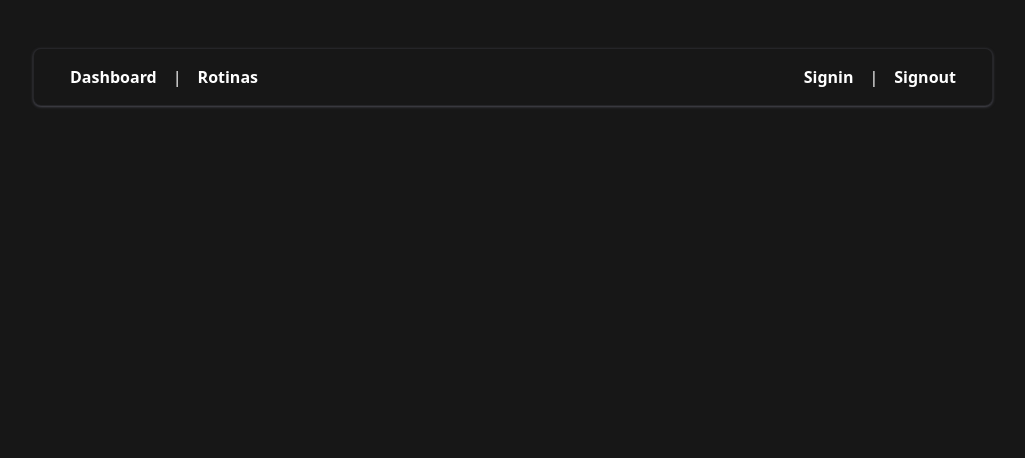
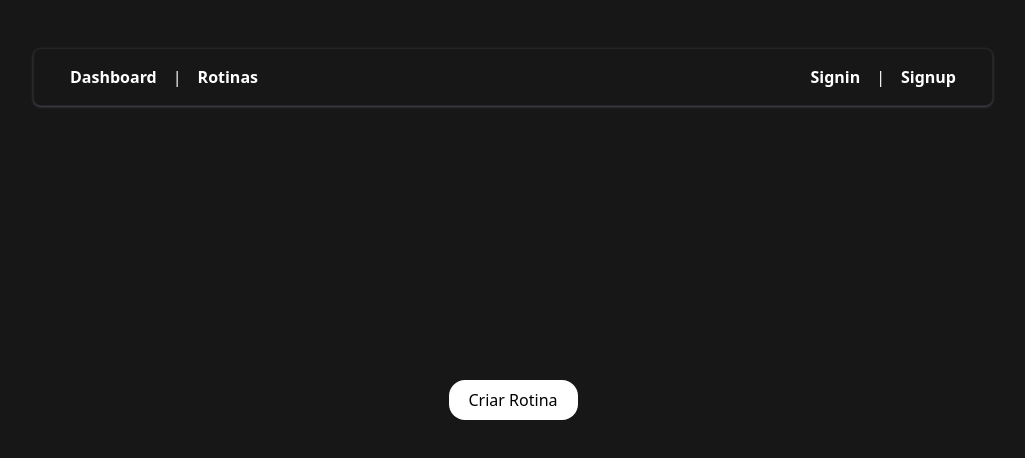
Before and after one commit to LERBritto/rotinafeita, a Next.js app in the folder src/: page /myroutine in a window 1280 px wide. Shown: the top 458 px of the page, without its empty margins (127-1152 px from the left). Built offline with nearby package versions, Linux system fonts and the light colour scheme.

Commit message:
start-create-routine

```diff
--- a/src/app/auth/signout/page.tsx
+++ b/src/app/auth/signup/page.tsx
@@ -1,4 +1,4 @@
-export default function signout() {
+export default function signup() {
     return (
         <div className="flex justify-center h-screen items-center">
             <div className="max-w-lg w-full py-20 px-10 text-white">
--- a/src/app/myroutine/page.tsx
+++ b/src/app/myroutine/page.tsx
@@ -2,6 +2,11 @@ import NavBar from "../navbar/page";
 
 export default function myroutine() {
     return(
+    <div>
         <NavBar />
+        <div className="flex justify-center h-screen w-screen items-center">
+            <button className="text-right py-2 px-5 rounded-2xl bg-white text-black cursor-pointer">Criar Rotina</button>
+        </div>
+    </div>
     )
 }
--- a/src/app/navbar/page.tsx
+++ b/src/app/navbar/page.tsx
@@ -11,7 +11,7 @@ export default function NavBar(){
             <div className="flex gap-4 mr-5">
                 <Link href="/auth/signin" className="font-bold hover:text-gray-400">Signin</Link>
                 <span>|</span>
-                <Link href="/auth/signout" className="font-bold hover:text-gray-400">Signout</Link>
+                <Link href="/auth/signup" className="font-bold hover:text-gray-400">Signup</Link>
             </div>
         </nav>
     )
--- a/src/app/page.tsx
+++ b/src/app/page.tsx
@@ -6,7 +6,7 @@ import NavBar from "./navbar/page";
 
 export default function Home() {
   return (
-    <div className="bg-[#171717] text-white">
+    <div>
       <NavBar />
       <div className="grid grid-cols-2 gap-4">
         <Routine />
```
